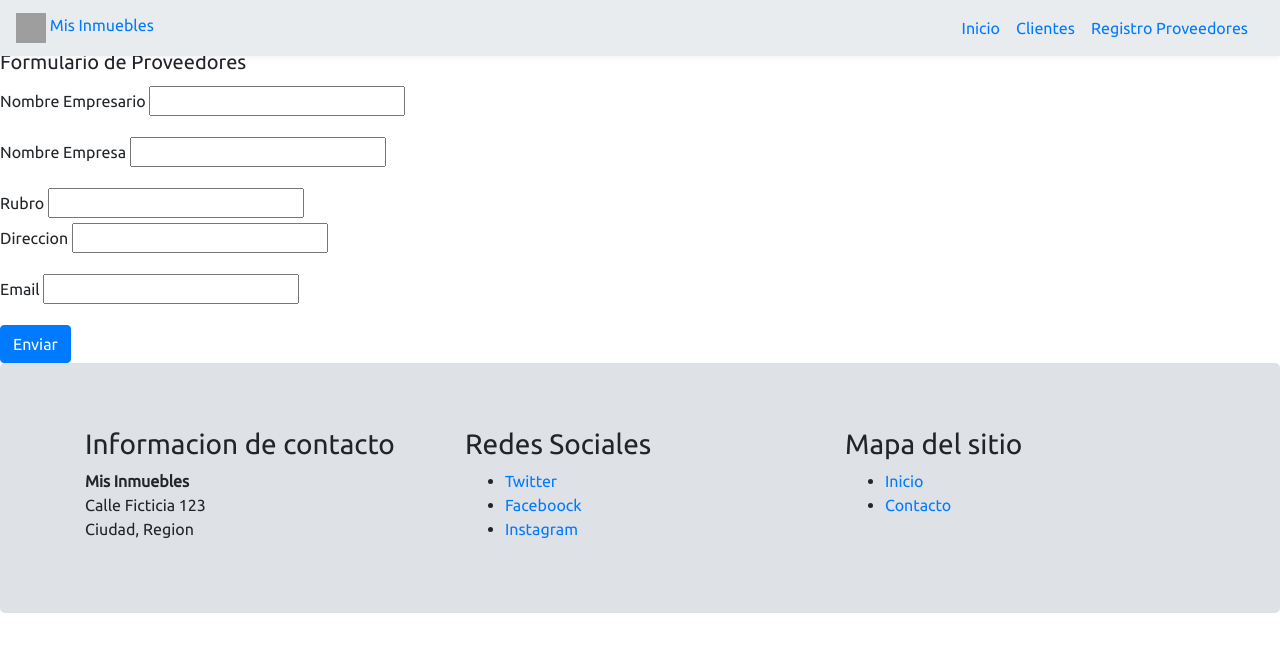
After one commit to vverac/Trabajo_grupal, a Django app: page /proveedores/ in a window 1280 px wide. The commit adds this page. Shown: the top 652 px of the page. Run offline with Django 3.2, Linux system fonts and the light colour scheme; grey boxes are pictures that could not be loaded.

Commit message:
creando formulario y guardando data en bd

```diff
--- a/proy_tlv/app_tlv/admin.py
+++ b/proy_tlv/app_tlv/admin.py
@@ -1,5 +1,6 @@
 from django.contrib import admin
-from .models import Cliente
+from .models import Cliente, Proveedor
 # Register your models here.
 
 admin.site.register(Cliente)
+admin.site.register(Proveedor)
--- /dev/null
+++ b/proy_tlv/app_tlv/forms.py
@@ -0,0 +1,11 @@
+from django import forms
+from .models import Proveedor
+
+#estoy creando desde models proveedor
+class ProveedorForm(forms.ModelForm):
+  class Meta:
+      model= Proveedor
+      # fields = ['nombre','direccion','email']
+      # es lo mismo estamos usando todos los datos
+      fields = '__all__'
+# tenemos que tener el modelo de escuela en este caso
--- a/proy_tlv/app_tlv/models.py
+++ b/proy_tlv/app_tlv/models.py
@@ -4,7 +4,6 @@ from django.db import models
 
 # Create your models here.
 # from django.conf import settings
-
 # from django.utils import timezone
 
 
@@ -16,10 +15,17 @@ class Cliente(models.Model):
       direccion = models.CharField(max_length=50)
       email = models.EmailField()
 
+      def __str__(self):
+        return self.nombre
 
 
-    # def publish(self):
-    #  pass
+class Proveedor(models.Model):
+  # def __init__(self, nombre, edad):
+      nombre_empresario = models.CharField(max_length=100)
+      empresa =  models.CharField(max_length=100)
+      rubro = models.CharField(max_length=100)
+      direccion = models.CharField(max_length=50)
+      email = models.EmailField()
 
       def __str__(self):
-        return self.nombre
+        return self.empresa
--- a/proy_tlv/app_tlv/templates/app_tlv/base.html
+++ b/proy_tlv/app_tlv/templates/app_tlv/base.html
@@ -2,39 +2,48 @@
 
 <!DOCTYPE html>
 <html lang="en">
-
   <head>
-  <meta charset="UTF-8">
-  <meta http-equiv="X-UA-Compatible" content="IE=edge">
-  <meta name="viewport" content="width=device-width, initial-scale=1.0">
-  <link rel="stylesheet" href="https://cdn.jsdelivr.net/npm/bootstrap@4.6.2/dist/css/bootstrap.min.css"
-    integrity="sha384-xOolHFLEh07PJGoPkLv1IbcEPTNtaed2xpHsD9ESMhqIYd0nLMwNLD69Npy4HI+N" crossorigin="anonymous">
-  <link rel="stylesheet" href="{% static 'assets/estilos.css' %}">
+    <meta charset="UTF-8" />
+    <meta http-equiv="X-UA-Compatible" content="IE=edge" />
+    <meta name="viewport" content="width=device-width, initial-scale=1.0" />
+    <link
+      rel="stylesheet"
+      href="https://cdn.jsdelivr.net/npm/bootstrap@4.6.2/dist/css/bootstrap.min.css"
+      integrity="sha384-xOolHFLEh07PJGoPkLv1IbcEPTNtaed2xpHsD9ESMhqIYd0nLMwNLD69Npy4HI+N"
+      crossorigin="anonymous"
+    />
+    <link rel="stylesheet" href="{% static 'assets/estilos.css' %}" />
     <title>Mis inmuebles</title>
   </head>
 
   <body>
     <nav class="navbar navbar-ligth bg-ligth">
       <a href="landing.html" class="nabvar-brand">
-      <img src="{% static 'assets/awakelab.png' %}" width="30" height="30" class="d-inline-block align-top" alt="">
+        <img
+          src="{% static 'assets/awakelab.png' %}"
+          width="30"
+          height="30"
+          class="d-inline-block align-top"
+          alt=""
+        />
         {% block titulo %} Te lo Vendo {% endblock %}
       </a>
       <ul class="navbar-nav">
-      <li class="nav-item"> <a class="nav-link" href=""> Inicio</a></li>
-      <li class="nav-item"> <a class="nav-link" href=""> Contacto</a></li>
+        <li class="nav-item"><a class="nav-link" href={% url "home" %}> Inicio</a></li>
+        <li class="nav-item"><a class="nav-link" href={% url 'clientes' %}> Clientes</a></li>
+        <li class="nav-item"><a class="nav-link" href=""> Registro Proveedores</a></li>
       </ul>
     </nav>
-  {% block contenido %}{% endblock %}
-  {% block destacados %}{% endblock %}
+    {% block contenido %}{% endblock %} {% block destacados %}{% endblock %}
     <footer class="jumbotron">
       <div class="container">
         <div class="row">
           <div class="col-sm">
             <h3>Informacion de contacto</h3>
             <address>
-            <strong>Mis Inmuebles</strong><br>
-            Calle Ficticia 123 <br>
-            Ciudad, Region <br>
+              <strong>Mis Inmuebles</strong><br />
+              Calle Ficticia 123 <br />
+              Ciudad, Region <br />
             </address>
           </div>
           <div class="col-sm">
@@ -56,15 +65,20 @@
       </div>
     </footer>
 
-  <script src="https://cdn.jsdelivr.net/npm/jquery@3.5.1/dist/jquery.slim.min.js"
+    <script
+      src="https://cdn.jsdelivr.net/npm/jquery@3.5.1/dist/jquery.slim.min.js"
       integrity="sha384-DfXdz2htPH0lsSSs5nCTpuj/zy4C+OGpamoFVy38MVBnE+IbbVYUew+OrCXaRkfj"
-    crossorigin="anonymous"></script>
-  <script src="https://cdn.jsdelivr.net/npm/popper.js@1.16.1/dist/umd/popper.min.js"
+      crossorigin="anonymous"
+    ></script>
+    <script
+      src="https://cdn.jsdelivr.net/npm/popper.js@1.16.1/dist/umd/popper.min.js"
       integrity="sha384-9/reFTGAW83EW2RDu2S0VKaIzap3H66lZH81PoYlFhbGU+6BZp6G7niu735Sk7lN"
-    crossorigin="anonymous"></script>
-  <script src="https://cdn.jsdelivr.net/npm/bootstrap@4.6.2/dist/js/bootstrap.min.js"
+      crossorigin="anonymous"
+    ></script>
+    <script
+      src="https://cdn.jsdelivr.net/npm/bootstrap@4.6.2/dist/js/bootstrap.min.js"
       integrity="sha384-+sLIOodYLS7CIrQpBjl+C7nPvqq+FbNUBDunl/OZv93DB7Ln/533i8e/mZXLi/P+"
-    crossorigin="anonymous"></script>
+      crossorigin="anonymous"
+    ></script>
   </body>
-
 </html>
--- /dev/null
+++ b/proy_tlv/app_tlv/templates/app_tlv/register_prov.html
@@ -0,0 +1,66 @@
+{% extends 'app_tlv/base.html' %} {% load static %} {% block titulo %} Mis
+Inmuebles {% endblock %} {% block contenido %}
+
+<h5 class="card-title">Formulario de Proveedores</h5>
+<form action="" method="POST">
+  {% csrf_token %}
+  <div class="form-group">
+    <label for="nombre">Nombre Empresario</label>
+    {% comment %}
+    <input
+      type="text"
+      class="form-control"
+      id="nombre"
+      name="nombre"
+      required
+    />
+    {% endcomment %} {{ form.nombre_empresario }}
+  </div>
+  <div class="form-group">
+    <label for="nombre">Nombre Empresa</label>
+    {% comment %}
+    <input
+      type="text"
+      class="form-control"
+      id="nombre"
+      name="nombre"
+      required
+    />
+    {% endcomment %}{{ form.empresa }}
+  </div>
+
+  <div class="form-group">
+    <label for="nombre">Rubro</label>
+    {% comment %}
+    <input
+      type="text"
+      class="form-control"
+      id="nombre"
+      name="nombre"
+      required
+    />
+  </div>
+  {% endcomment %}{{ form.rubro }}
+  <div class="form-group">
+    <label for="nombre">Direccion</label>
+    {% comment %}
+    <input
+      type="text"
+      class="form-control"
+      id="nombre"
+      name="nombre"
+      required
+    />
+    {% endcomment %}{{ form.direccion }}
+  </div>
+  <div class="form-group">
+    <label for="email">Email</label>
+    {% comment %}
+    <input type="email" class="form-control" id="email" name="email" required />
+    {% endcomment %} {{ form.email }}
+  </div>
+
+  <button type="submit" class="btn btn-primary">Enviar</button>
+</form>
+
+{% endblock %}
--- a/proy_tlv/app_tlv/urls.py
+++ b/proy_tlv/app_tlv/urls.py
@@ -2,9 +2,10 @@ from django.urls import path
 from . import views
 # from django.views.generic import TemplateView
 from app_tlv.views import IndexView
-from .views import cliente_list
+
 
 urlpatterns = [
-    path('', IndexView.as_view()),
-    path('clientes/', cliente_list, name='cliente_list')
+    path('home/', IndexView.as_view(), name='home'),
+    path('clientes/', views.cliente_list, name='clientes'),
+    path('proveedores/', views.register_prov, name='proveedores')
 ]
--- a/proy_tlv/app_tlv/views.py
+++ b/proy_tlv/app_tlv/views.py
@@ -1,6 +1,8 @@
-from django.shortcuts import render
+from django.shortcuts import render, redirect
 from django.views.generic import TemplateView
-from .models import Cliente
+from .models import Cliente, Proveedor
+from .forms import ProveedorForm
+
 
 # Create your views here.
 # def index_estatico(request):
@@ -15,3 +17,28 @@ class IndexView(TemplateView):
 def cliente_list(request):
     clientes = Cliente.objects.all()
     return render(request, 'app_tlv/cliente_list.html', {'clientes': clientes})
+
+
+#guardando data
+def register_prov(request):
+   form = ProveedorForm()
+   if request.method == 'POST':
+      form = ProveedorForm(request.POST)
+      #tenemos que validar la informacion del formulario
+      if form.is_valid():
+        proveedor = Proveedor()
+        #tenemos que importar un modelo ----> from .models import Profesor
+        #si es valido vamos a crear una instancia de profesor como?:
+        proveedor.nombre_empresario = form.cleaned_data['nombre_empresario']
+        #este nombre es lo que tenemos en forms.py, traeremos todolo que generamos para tener la data que vamos a guardar
+        proveedor.empresa = form.cleaned_data['empresa']
+        proveedor.rubro = form.cleaned_data['rubro']
+        proveedor.direccion = form.cleaned_data['direccion']
+        proveedor.email = form.cleaned_data['email']
+        proveedor.save()
+      else:
+        print('datos invalidos')
+      return redirect('/home')
+
+   context={'form':form}
+   return render(request, 'app_tlv/register_prov.html', context=context)
```
Also changed, not shown: proy_tlv/app_tlv/templates/app_tlv/cliente_list.html (+10 -18 lines), proy_tlv/app_tlv/templates/app_tlv/contacto.html (deleted, +0 -33 lines), proy_tlv/app_tlv/templates/app_tlv/landing.html (+64 -28 lines), proy_tlv/app_tlv/migrations/0002_proveedor.py (added). Lines whose indentation alone changed are shown as unchanged.
